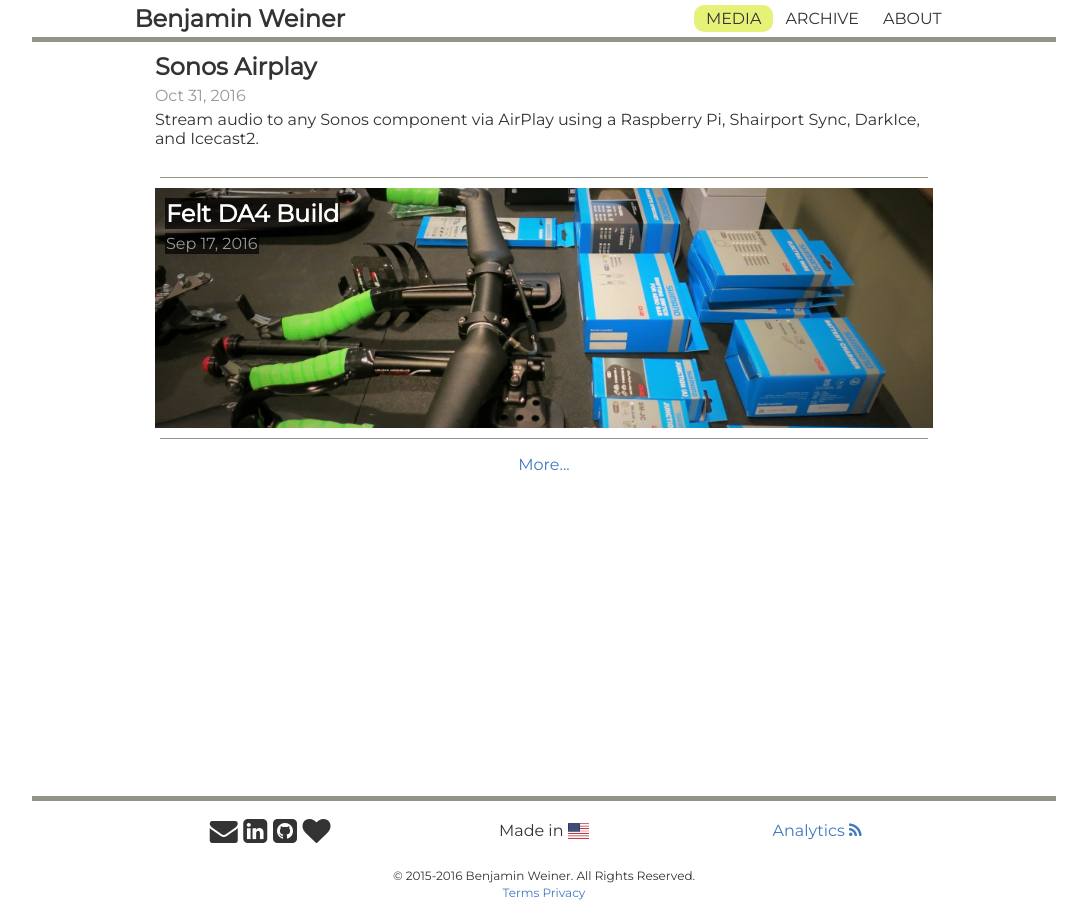
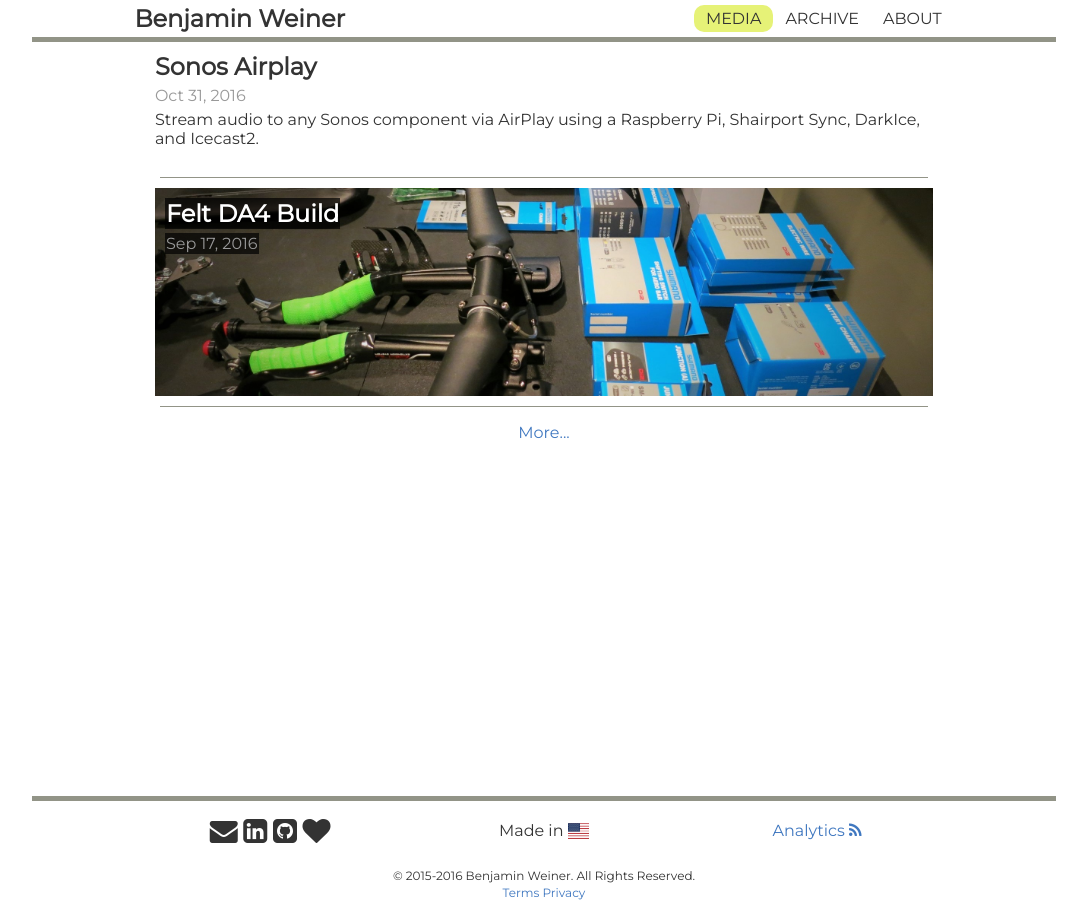
Before and after one commit to bmweiner/bmweiner.github.io, a Jekyll site: the page built from media.html, in a window 1280 px wide. Shown: the whole page, without its empty margins (96-1183 px from the left). Built offline with Jekyll 4.4.1, drawn with Linux system fonts in a browser that asks for light colours.

Commit message:
Adjusted nav styling and image crop.

```diff
--- a/_sass/_style.scss
+++ b/_sass/_style.scss
@@ -37,17 +37,26 @@
   display: flex;
   .nav-item {
     padding: .25em .75em;
-  }
-  .active {
-    @include border-radius(10px);
-    background-color: $nav-active-background-color;
+    &:hover {
+      border-bottom: 1px solid $bar-color;
+      a {
+        color: $font-hover-color;
+      }
+    }
   }
   a {
     color: $font-color;
     text-decoration: none;
     text-transform: uppercase;
+  }
+  .active {
+    @include border-radius(10px);
+    background-color: $nav-active-background-color;
     &:hover {
-      color: $font-hover-color;
+      border: none;
+      a {
+        color: $font-color;
+      }
     }
   }
 }
@@ -114,15 +123,22 @@
     .crop {
       display: flex;
       align-items: center;
-      height: 15rem;
+      height: 13rem;
       overflow: hidden;
       background-color: $background-color;
+      @media screen and (max-width: $medium-screen) {
+        height: 11rem;
+      }
+      @media screen and (max-width: $small-screen) {
+        height: 9rem;
+      }
     }
     .post-image {
       width: 100%;
     }
   }
 }
+
 .archive-posts {
   .post-category {
     text-decoration: none;
@@ -150,6 +166,14 @@
       }
   }
 }
+.section-bar {
+  border-bottom: 5px solid $bar-color;
+}
+.post-bar {
+  border-bottom: 1px solid $bar-color;
+  margin: 10px 5px;
+}
+
 // sections
 .cover {
 	height: 80vh;
@@ -157,13 +181,16 @@
 	align-items: center;
 	justify-content: center;
   flex-direction: column;
+  .nav {
+    margin: 5px 0px;
+  }
 }
 .page {
   display: flex;
   flex-direction: column;
   max-width: 1024px;
+  min-height: 100vh;
   margin:auto;
-  min-height: 100vh;
 }
 .header {
   display: flex;
@@ -204,17 +231,10 @@
 }
 .footer-copyright{
   text-align: center;
-  font-size: 0.75rem;
+  font-size: 0.75em;
   margin-left: 10%;
   margin-right: 10%;
   a, p {
     margin-bottom: 2px;
   }
 }
-.section-bar {
-  border-bottom: 5px solid $bar-color;
-}
-.post-bar {
-  border-bottom: 1px solid $bar-color;
-  margin: 10px 5px;
-}
```
